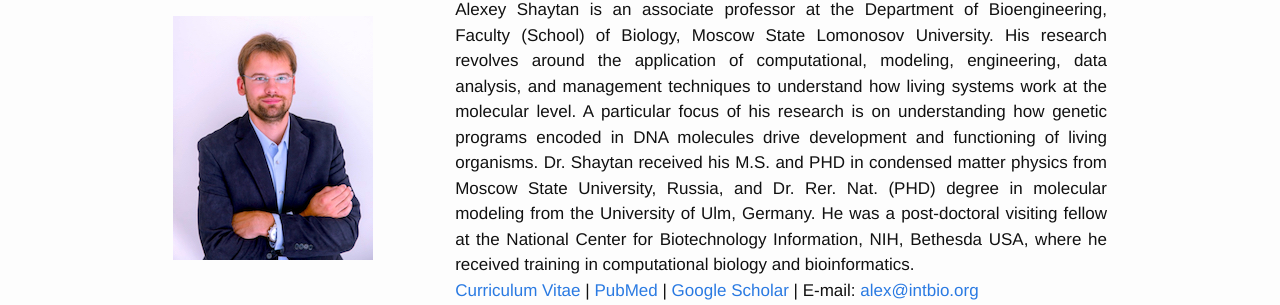
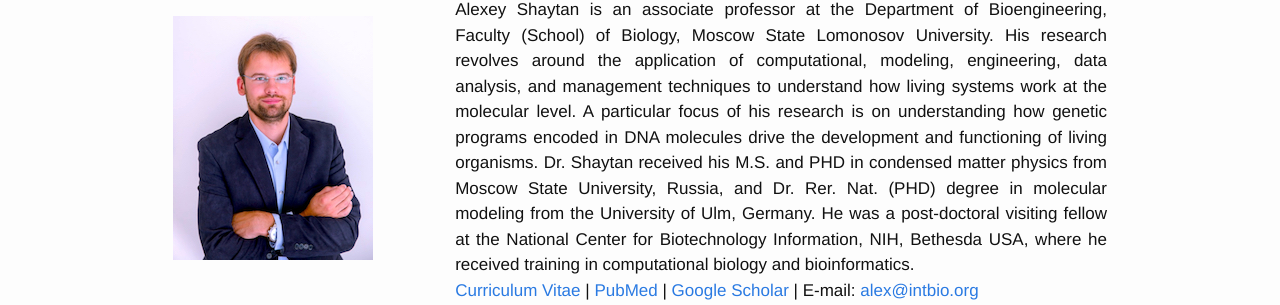
Before and after one commit to intbio/intbio.github.io, a Jekyll site: the page built from 2team.md, in a window 1280 px wide and 900 px high. Shown: the part 186-491 px from the top of the window. Built offline with Jekyll 4.4.1, drawn with Linux system fonts in a browser that asks for light colours.

Commit message:
Update 2team.md

```diff
--- a/2team.md
+++ b/2team.md
@@ -15,7 +15,7 @@ permalink: /team/
 <tbody>
 <tr>
 <td markdown="span"><img src="{{ "/assets/photo_aksh.jpg" | relative_url }}" width="200px" /> </td>
-<td markdown="span"><b>Alexey K. Shaytan, PHD, Dr. Sci. - Group Leader</b> <br> Alexey Shaytan is an associate professor at the Department of Bioengineering, Faculty (School) of Biology, Moscow State Lomonosov University. His research revolves around the application of computational, modeling, engineering, data analysis, and management techniques to understand how living systems work at the molecular level. A particular focus of his research is on understanding how genetic programs encoded in DNA molecules drive development and functioning of living organisms. Dr. Shaytan received his M.S. and PHD in condensed matter physics from Moscow State University, Russia, and Dr. Rer. Nat. (PHD) degree in molecular modeling from the University of Ulm, Germany. He was a post-doctoral visiting fellow at the National Center for Biotechnology Information, NIH, Bethesda USA, where he received training in computational biology and bioinformatics. <br>
+<td markdown="span"><b>Alexey K. Shaytan, PHD, Dr. Sci. - Group Leader</b> <br> Alexey Shaytan is an associate professor at the Department of Bioengineering, Faculty (School) of Biology, Moscow State Lomonosov University. His research revolves around the application of computational, modeling, engineering, data analysis, and management techniques to understand how living systems work at the molecular level. A particular focus of his research is on understanding how genetic programs encoded in DNA molecules drive the development and functioning of living organisms. Dr. Shaytan received his M.S. and PHD in condensed matter physics from Moscow State University, Russia, and Dr. Rer. Nat. (PHD) degree in molecular modeling from the University of Ulm, Germany. He was a post-doctoral visiting fellow at the National Center for Biotechnology Information, NIH, Bethesda USA, where he received training in computational biology and bioinformatics. <br>
 [Curriculum Vitae]({{ "/alexey_shaytan" | relative_url }}) | [PubMed](https://www.ncbi.nlm.nih.gov/pubmed/?term=shaytan+a+%5Bauth%5D) | [Google Scholar](https://scholar.google.com/citations?user=Ug0JSXEAAAAJ&hl=en&oi=ao) | E-mail: [alex@intbio.org](mailto:alex@intbio.org)
 </td>
 </tr>
```
